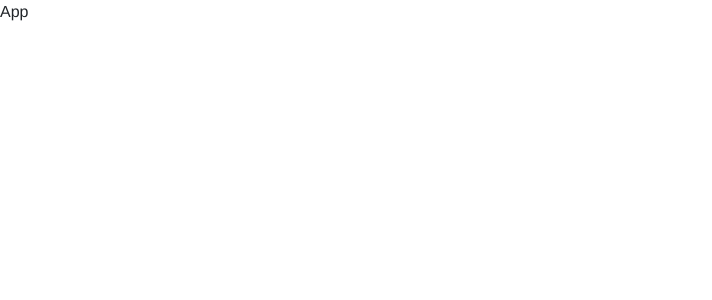
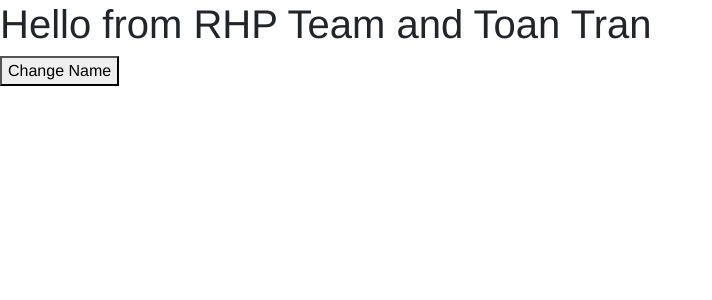
Before and after one commit to tranvuquang/vue3-toantran, a Vue app: page / in a window 1280 px wide. Shown: the top 300 px of the page, without its empty margins (0-712 px from the left). Built offline with nearby package versions, Linux system fonts and the light colour scheme.

Commit message:
br01_basic01

```diff
--- a/src/App.vue
+++ b/src/App.vue
@@ -2,11 +2,37 @@
 export default {
   name: "App",
   components: {},
+  data() {
+    return {
+      teamName: "RHP Team",
+      firstName: "Toan",
+      lastName: "Tran",
+      isHello: false,
+      isShowModal: false,
+    };
+  },
+  methods: {
+    onChangeName() {
+      this.firstName = "Sky";
+      this.lastName = "Albert";
+      this.isShowModal = !this.isShowModal;
+    },
+  },
 };
 </script>
 
 <template>
-  <div id="app">App</div>
+  <div id="app">
+    <h1>
+      Hello from {{ teamName }} and
+      {{ !isHello ? `${firstName} ${lastName}` : "" }}
+    </h1>
+    <button @click="onChangeName">Change Name</button>
+
+    <div class="modal1" v-if="isShowModal">
+      <h2>Modal content</h2>
+    </div>
+  </div>
 </template>
 
 <style scoped>
```
Also changed, not shown: readme.txt (added).
